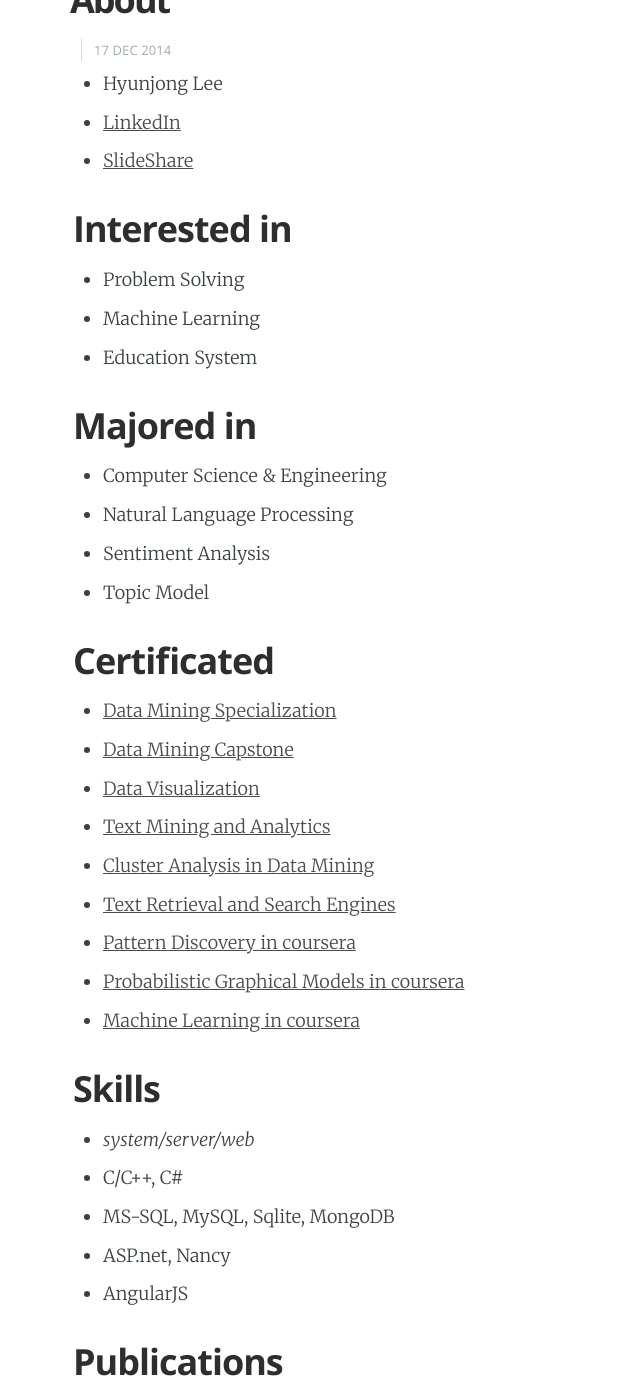
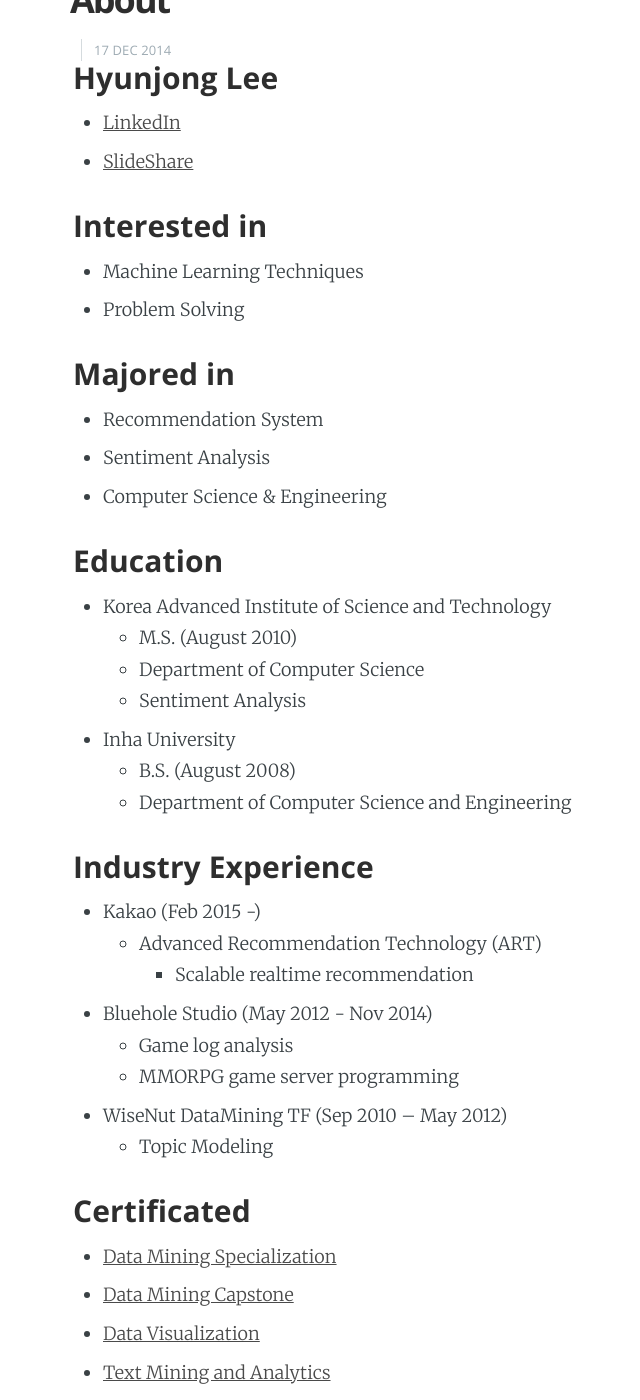
Before and after one commit to hyunjong-lee/hyunjong-lee-prev.github.io, a Jekyll site: the page built from about.markdown, in a window 1280 px wide and 1400 px high, scrolled down 199 px. Shown: the whole window, without its empty margins (132-772 px from the left). Built offline with Jekyll 4.4.1, drawn with Linux system fonts in a browser that asks for light colours; some of the changed text lies outside the part shown.

Commit message:
About page as CV

```diff
--- a/about.markdown
+++ b/about.markdown
@@ -4,27 +4,49 @@
 date: 2014-12-17 0:00:00
 ---
 
-* Hyunjong Lee
+### Hyunjong Lee
+
 * [LinkedIn]
 * [SlideShare]
 
 
-## Interested in
+### Interested in
 
+* Machine Learning Techniques
 * Problem Solving
-* Machine Learning
-* Education System
 
 
-## Majored in
+### Majored in
 
+* Recommendation System
+* Sentiment Analysis
 * Computer Science & Engineering
-* Natural Language Processing
-* Sentiment Analysis
-* Topic Model
 
 
-## Certificated
+### Education
+
+* Korea Advanced Institute of Science and Technology
+	* M.S. (August 2010)
+	* Department of Computer Science
+	* Sentiment Analysis
+* Inha University
+	* B.S. (August 2008)
+	* Department of Computer Science and Engineering
+
+
+### Industry Experience
+
+* Kakao (Feb 2015 -)
+	* Advanced Recommendation Technology (ART)
+		* Scalable realtime recommendation
+* Bluehole Studio (May 2012 - Nov 2014)
+	* Game log analysis
+	* MMORPG game server programming
+* WiseNut DataMining TF (Sep 2010 – May 2012)
+	* Topic Modeling
+
+
+### Certificated
 
 * [Data Mining Specialization]
 * [Data Mining Capstone]
@@ -36,22 +58,40 @@
 * [Probabilistic Graphical Models in coursera]
 * [Machine Learning in coursera]
 
-## Skills
 
-* *system/server/web*
-* C/C++, C#
-* MS-SQL, MySQL, Sqlite, MongoDB
-* ASP.net, Nancy
-* AngularJS
+### Skills in Computer Engineering
+
+* C/C++, C#, JAVA, Python
+* HBase/Hadoop, DynamoDB, MS-SQL, MySQL, Sqlite
+* Netty, Nancy, Django, AngularJS
 
 
-## Publications
+### Publications
 
 * Ullah Rahat, Naveen Amblee, **Hyunjong Lee**, and Wonjoon Kim, “[From Valence to Emotions: Exploring the Distribution of Emotions in Online Product Reviews](http://www.sciencedirect.com/science/article/pii/S0167923615002018),” Decision Support Systems, 2016
 * Kim, Namil, Hyeokeong Lee, Wonjoon Kim, **Hyunjong Lee**, and Jong Hwan Suh, “[Dynamic Patterns of Industry Convergence: Evidence from a Large Amount of Unstructured Data](http://www.sciencedirect.com/science/article/pii/S0048733315000220)”, Research Policy, 2015
 * Gwangseop Gim, Hogyeong Jeong, **Hyunjong Lee**, Dohyun Yun, "[Group-aware prediction with exponential smoothing for collaborative filtering](http://dl.acm.org/citation.cfm?id=2096115)", Proceedings of the 2nd Challenge on Context-Aware Movie Recommendation, 2011.
 * Il-Chul Moon, Youngmin Kim, **Hyunjong Lee**, and Alice Oh, "[Temporal Issue Trend Identifications in Blogs](http://ieeexplore.ieee.org/xpl/login.jsp?tp=&arnumber=5283805&url=http%3A%2F%2Fieeexplore.ieee.org%2Fxpls%2Fabs_all.jsp%3Farnumber%3D5283805)", Proceedings of IEEE SocialCom Symposium on Social Computing Applications. 2009.
 * Alice Oh, **Hyunjong Lee**, and Youngmin Kim, "[User Evaluation of a System for Classifying and Displaying Political Viewpoints of Weblogs](http://www.aaai.org/ocs/index.php/ICWSM/09/paper/viewFile/238/511)", Proceedings of AAAI International Conference on Weblogs and Social Media. 2009.
+
+
+### Award winning career
+
+* AWS Gaming on AWS Hackathon 2016 - Building Serverless Architecture, 2nd
+* AWS Gaming on AWS Hackathon 2015 - Building Serverless Architecture, 2nd
+* WiseNut Programming Competition 2011, the first place
+* WiseNut Programming Competition 2010, 2nd
+* MS Imagine Cup Korea site 2009, the first place
+* ACM ICPC Asia Programming Contest Seoul Site 2007, 13th
+* Collegiate Programming Contest 2007, bronze
+* ACM ICPC Asia Programming Contest Seoul Site 2005, 27th
+
+
+### Objectives
+
+* Happy/Enjoy Life with Friends
+* Top Level Specialist in Machine Learning
+* Expert in Computer Engineer
 
 
 [LinkedIn]: https://www.linkedin.com/in/hyunjonglee
```
